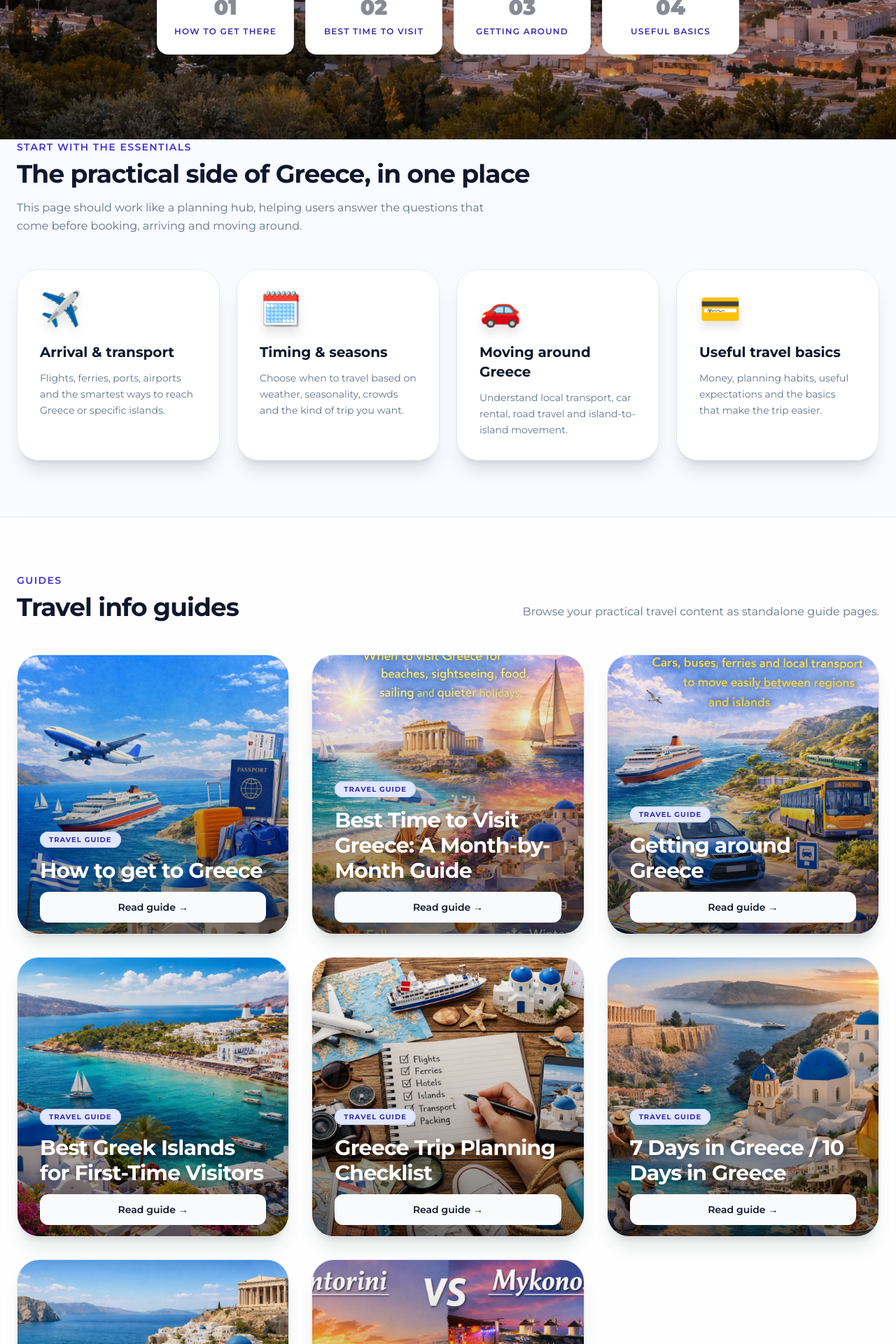
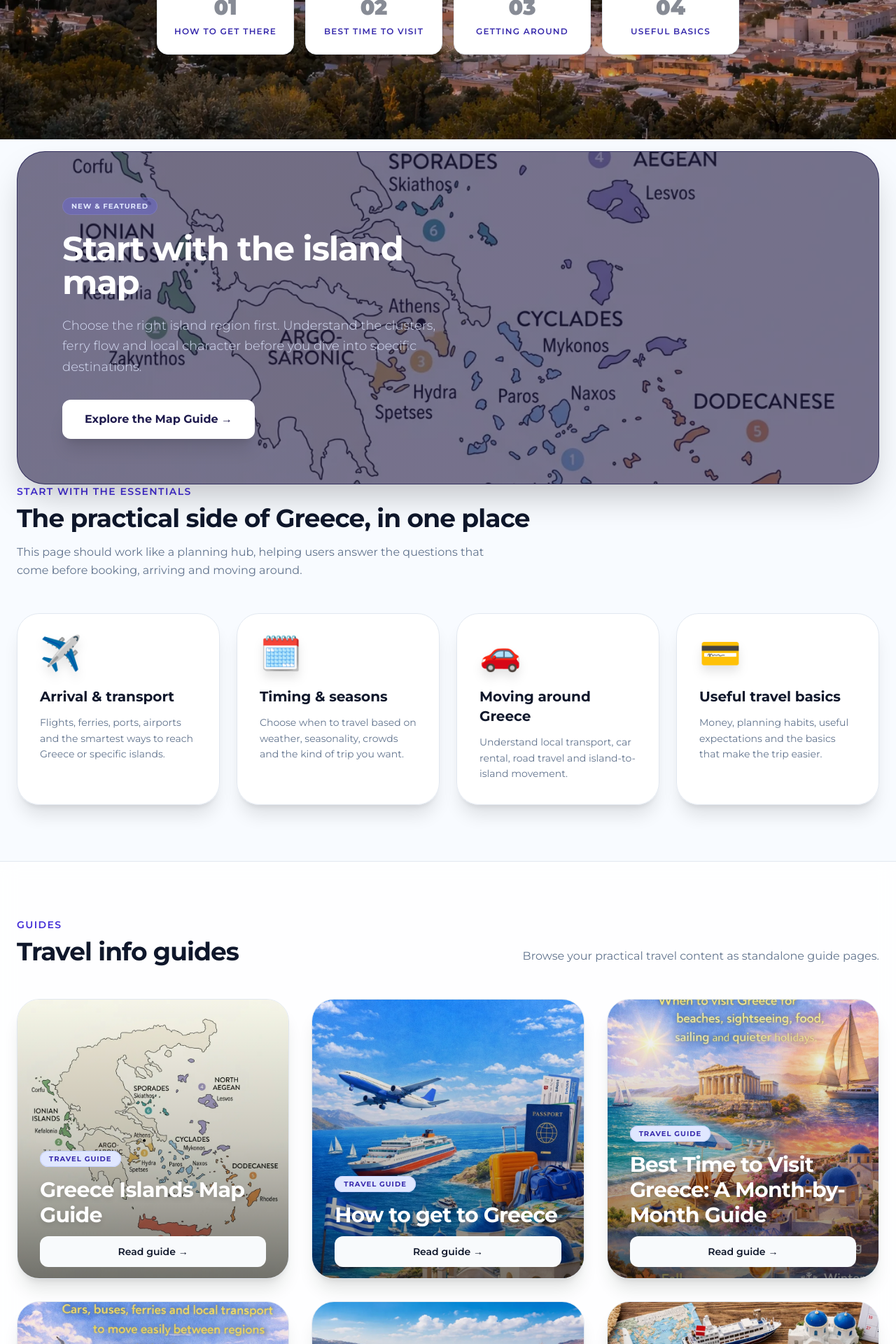
Before and after one commit to xristoskout/forumgreece, a Next.js app: page /en/travel-info in a window 1280 px wide. Shown: the part 600-2520 px from the top of the page at 70% size. Built offline with nearby package versions, Linux system fonts and the light colour scheme.

Commit message:
feat: Link Map Guide into Travel Hub and Homepage

```diff
--- a/app/[lang]/home-page-client.tsx
+++ b/app/[lang]/home-page-client.tsx
@@ -372,6 +372,11 @@ export default function HomePageClient({
       label: { en: "Destination guides", el: "Οδηγοί προορισμών" },
       href: "#destinations",
       kind: "anchor" as const,
+    },
+    {
+      label: { en: "Greece Islands Map", el: "Χάρτης Νησιών" },
+      href: withLang("/travel-info/greece-islands-map-guide"),
+      kind: "route" as const,
     },
     {
       label: { en: "How to get to Greece", el: "Πώς να έρθεις στην Ελλάδα" },
@@ -942,10 +947,43 @@ export default function HomePageClient({
                 <span className="mt-4 inline-block text-sm font-semibold text-indigo-700">
                   {lang === "en"
                     ? "Read the getting around Greece guide →"
-                    : "Δες τον οδηγό μετακίνησης στην Ελλάδα →"}
+                    : "Δες τον οδηγό μετακينةση στην Ελλάδα →"}
                 </span>
               </Link>
             </div>
+          </div>
+
+          <div className="mt-8">
+            <article className="relative overflow-hidden rounded-[2rem] bg-indigo-950 p-7 text-white shadow-xl lg:p-10 border border-white/10 group">
+              <div className="absolute inset-0 z-0 bg-gradient-to-r from-indigo-950 via-indigo-950/45 to-transparent transition-opacity duration-700 group-hover:via-indigo-950/60" />
+              <div className="absolute inset-0 z-0 opacity-40">
+                <Image
+                  src="/images/greece-islands-map-guide.webp"
+                  alt="Greece Island Map Guide"
+                  fill
+                  className="object-cover transition-transform duration-1000 group-hover:scale-110"
+                />
+              </div>
+              <div className="relative z-10 max-w-xl text-left">
+                 <span className="inline-flex rounded-full bg-indigo-500/30 px-3 py-1 text-[10px] font-bold uppercase tracking-widest text-indigo-100 backdrop-blur-md mb-4 border border-white/10">
+                   {lang === "en" ? "Visual Planning" : "Οπτική Οργάνωση"}
+                 </span>
+                 <h3 className="text-2xl md:text-3xl font-bold mb-3 tracking-tight">
+                   {lang === "en" ? "Not sure where to start? See the island map" : "Δεν ξέρεις από πού να ξεκινήσεις; Δες τον χάρτη"}
+                 </h3>
+                 <p className="text-sm md:text-base text-indigo-100/90 mb-6 leading-relaxed font-light">
+                   {lang === "en"
+                     ? "Understand the island clusters, regions and ferry flow at a glance before you dive into destination guides."
+                     : "Κατανόησε τα νησιωτικά συμπλέγματα, τις περιοχές και τη ροή των πλοίων με μια ματιά πριν ξεκινήσεις να διαβάζεις οδηγούς."}
+                 </p>
+                 <Link
+                   href={withLang("/travel-info/greece-islands-map-guide")}
+                   className="inline-flex rounded-xl bg-white px-6 py-3 text-sm font-bold text-indigo-950 hover:bg-slate-50 transition-all shadow-lg hover:-translate-y-0.5"
+                 >
+                   {lang === "en" ? "Explore the Island Map Guide →" : "Δες τον Οδηγό Χάρτη →"}
+                 </Link>
+              </div>
+            </article>
           </div>
         </div>
       </section>
--- a/app/[lang]/travel-info/page.tsx
+++ b/app/[lang]/travel-info/page.tsx
@@ -176,6 +176,16 @@ export default function TravelInfoHubPage() {
     }
   ];
 
+  const mapPromo = {
+    eyebrow: { en: "New & Featured", el: "Νέο & Προτεινόμενο" },
+    title: { en: "Start with the island map", el: "Ξεκίνα με τον χάρτη των νησιών" },
+    text: {
+      en: "Choose the right island region first. Understand the clusters, ferry flow and local character before you dive into specific destinations.",
+      el: "Διάλεξε πρώτα το σωστό νησιωτικό σύμπλεγμα. Κατανόησε τις αποστάσεις και τον χαρακτήρα πριν προχωρήσεις σε συγκεκριμένους προορισμούς."
+    },
+    cta: { en: "Explore the Map Guide →", el: "Δες τον Οδηγό Χάρτη →" }
+  };
+
   return (
     <main className="min-h-screen bg-transparent text-slate-900">
       <SiteHeader />
@@ -222,6 +232,36 @@ export default function TravelInfoHubPage() {
             ))}
           </div>
         </div>
+      </section>
+
+      <section className="mx-auto max-w-7xl px-6 pt-20 -mt-16 relative z-30">
+        <article className="relative overflow-hidden rounded-[2.5rem] bg-indigo-950 text-white shadow-2xl border border-white/10 group">
+          <div className="absolute inset-0 z-0 bg-gradient-to-r from-indigo-950 via-indigo-950/60 to-transparent" />
+          <Image
+            src="/images/greece-islands-map-guide.webp"
+            alt="Greece Islands Map"
+            fill
+            className="object-cover opacity-40 transition-transform duration-700 group-hover:scale-105"
+            priority
+          />
+          <div className="relative z-10 p-8 md:p-12 lg:p-16 max-w-2xl">
+            <span className="inline-flex rounded-full bg-indigo-500/30 px-3 py-1 text-[10px] font-bold uppercase tracking-widest text-indigo-100 backdrop-blur-md mb-6 border border-white/10">
+              {mapPromo.eyebrow[lang]}
+            </span>
+            <h2 className="text-3xl md:text-5xl font-bold mb-6 tracking-tight">
+              {mapPromo.title[lang]}
+            </h2>
+            <p className="text-lg text-indigo-100/90 mb-8 leading-relaxed font-light">
+              {mapPromo.text[lang]}
+            </p>
+            <Link
+              href={withLang("/travel-info/greece-islands-map-guide")}
+              className="inline-flex items-center justify-center rounded-xl bg-white px-8 py-4 text-indigo-950 font-bold hover:bg-indigo-50 transition-all shadow-xl hover:-translate-y-1"
+            >
+              {mapPromo.cta[lang]}
+            </Link>
+          </div>
+        </article>
       </section>
 
       <section className="relative z-20 mx-auto max-w-7xl px-6 py-20 -mt-20">
--- a/lib/content.ts
+++ b/lib/content.ts
@@ -407,6 +407,23 @@ export const destinations: Destination[] = [
 
 export const travelInfoGuides: GuideCard[] = [
   {
+    slug: "greece-islands-map-guide",
+    title: { en: "Greece Islands Map Guide", el: "Χάρτης & Οδηγός Ελληνικών Νησιών" },
+    description: {
+      en: "The ultimate visual guide to Greek island groups. Understand the map and choose the right region for your trip.",
+      el: "Ο απόλυτος οπτικός οδηγός για τα ελληνικά νησιωτικά συμπλέγματα. Κατανόησε τον χάρτη και διάλεξε τη σωστή περιοχή."
+    },
+    image: "/images/greece-islands-map-guide.webp",
+    overview: {
+      en: "Choosing an island is easier when you see the big picture. This guide breaks down Greece into its natural regions, helping you understand distances, ferry routes and local character.",
+      el: "Η επιλογή νησιού είναι πιο εύκολη όταν βλέπεις τη συνολική εικόνα. Αυτός ο οδηγός μοιράζει την Ελλάδα στις φυσικές της περιοχές, βοηθώντας σε να καταλάβεις αποστάσεις και χαρακτήρα."
+    },
+    points: {
+      en: ["The Cyclades", "The Ionian", "Crete", "The Dodecanese", "The Saronic"],
+      el: ["Κυκλάδες", "Ιόνιο", "Κρήτη", "Δωδεκάνησα", "Σαρωνικός"]
+    }
+  },
+  {
     slug: "how-to-get-to-greece",
     title: { en: "How to get to Greece", el: "Πώς να έρθεις στην Ελλάδα" },
     description: {
@@ -690,8 +707,8 @@ export const travelInfoGuides: GuideCard[] = [
     },
     image: "/images/first-time-greece.webp",
     overview: {
-      en: "Planning your first trip to Greece can feel exciting and slightly overwhelming. With thousands of islands and very different travel styles, the hardest part is often knowing exactly where to begin. Some islands are world-famous for dramatic sunsets and luxury, others are celebrated for endless sandy beaches and easy-going family holidays, while others offer unspoiled local charm and slower travel. While the Greek ferry network beautifully connects the mainland with the Aegean and Ionian seas, picking the perfect first island matters much more than trying to squeeze everything into one frantic itinerary. This guide provides a clear, practical starting point tailored to the kind of experience you actually want to have.",
-      el: "Ο σχεδιασμός του πρώτου σας ταξιδιού στην Ελλάδα μπορεί να σας φαίνεται συναρπαστικός, αλλά ίσως και ελαφρώς χαοτικός. Με τόσα πολλά νησιά και εντελώς διαφορετικά στιλ διακοπών, το πιο δύσκολο κομμάτι είναι συχνά το να ξέρεις από πού ακριβώς να ξεκινήσεις. Κάποια νησιά φημίζονται σε όλο τον κόσμο για τα ηλιοβασιλέματα και την πολυτέλεια, άλλα για τις αμμώδεις παραλίες και τις χαλαρές οικογενειακές διακοπές, ενώ άλλα προσφέρουν αυθεντική τοπική γοητεία. Αν και τα πλοία συνδέουν υπέροχα τα νησιά μεταξύ τους, το να επιλέξετε τον σωστό πρώτο προορισμό είναι πολύ πιο σημαντικό από το να προσπαθήσετε να δείτε τα πάντα με τη μία. Αυτός ο οδηγός αποτελεί ένα ξεκάθαρο, πρακτικό σημείο εκκίνησης, προσαρμοσμένο στο είδος των διακοπών που πραγματικά θέλετε να ζήσετε."
+      en: "Planning your first trip to Greece can feel exciting and slightly overwhelming. With thousands of islands and very different travel styles, the hardest part is often knowing exactly where to begin. Before you dive into specific islands, we recommend starting with our [Greece Islands Map Guide](/travel-info/greece-islands-map-guide) to understand the regional clusters and ferry flow.",
+      el: "Ο σχεδιασμός του πρώτου σας ταξιδιού στην Ελλάδα μπορεί να σας φαίνεται συναρπαστικός, αλλά ίσως και ελαφρώς χαοτικός. Πριν βουτήξετε σε συγκεκριμένα νησιά, σας προτείνουμε να ξεκινήσετε από τον [Χάρτη & Οδηγό Ελληνικών Νησιών](/travel-info/greece-islands-map-guide) για να κατανοήσετε τα συμπλέγματα και τη ροή των πλοίων."
     },
     points: {
       en: [
@@ -885,8 +902,8 @@ export const travelInfoGuides: GuideCard[] = [
     },
     image: "/images/7days10.webp",
     overview: {
-      en: "Seven days in Greece is enough for a memorable first trip, but not enough to see everything. The smartest way to plan one week is to keep your route simple and focus on quality over quantity. Greece’s island network makes multi-stop travel possible, but a short trip works best when built around two bases at most.\n\nTen days gives you much more flexibility in Greece. It is long enough to combine Athens with two islands, or to slow down and explore one larger destination properly. Because ferry and island connections become more frequent from spring through autumn, this timeframe works especially well for first-time island combinations.",
-      el: "Επτά ημέρες στην Ελλάδα είναι αρκετές για ένα αξέχαστο πρώτο ταξίδι, αλλά όχι για να τα δείτε όλα. Ο πιο έξυπνος τρόπος να οργανώσετε μια εβδομάδα είναι να διατηρήσετε μια απλή διαδρομή και να δώσετε έμφαση στην ποιότητα και όχι στην ποσότητα. Το δίκτυο των νησιών επιτρέπει μετακινήσεις, αλλά ένα σύντομο ταξίδι είναι καλύτερο όταν βασίζεται σε δύο το πολύ βάσεις.\n\nΔέκα ημέρες σας δίνουν πολύ μεγαλύτερη ευελιξία. Είναι αρκετός χρόνος για να συνδυάσετε την Αθήνα με δύο νησιά ή να επιβραδύνετε. Επειδή οι συνδέσεις γίνονται πιο συχνές από την άνοιξη έως το φθινόπωρο, αυτό το χρονικό πλαίσιο είναι ιδανικό."
+      en: "Seven days in Greece is enough for a memorable first trip, but not enough to see everything. For a solid start, use our [Greece Islands Map Guide](/travel-info/greece-islands-map-guide) to choose a single island region and keep your transit simple. Quality over quantity is the secret to a great 7 or 10-day itinerary.",
+      el: "Επτά ημέρες στην Ελλάδα είναι αρκετές για ένα αξέχαστο πρώτο ταξίδι. Για ένα σωστό ξεκίνημα, χρησιμοποίησε τον [Χάρτη & Οδηγό Ελληνικών Νησιών](/travel-info/greece-islands-map-guide) για να επιλέξεις ένα μόνο σύμπλεγμα νησιών. Η ποιότητα πάνω από την ποσότητα είναι το μυστικό."
     },
     points: {
       en: [
```
